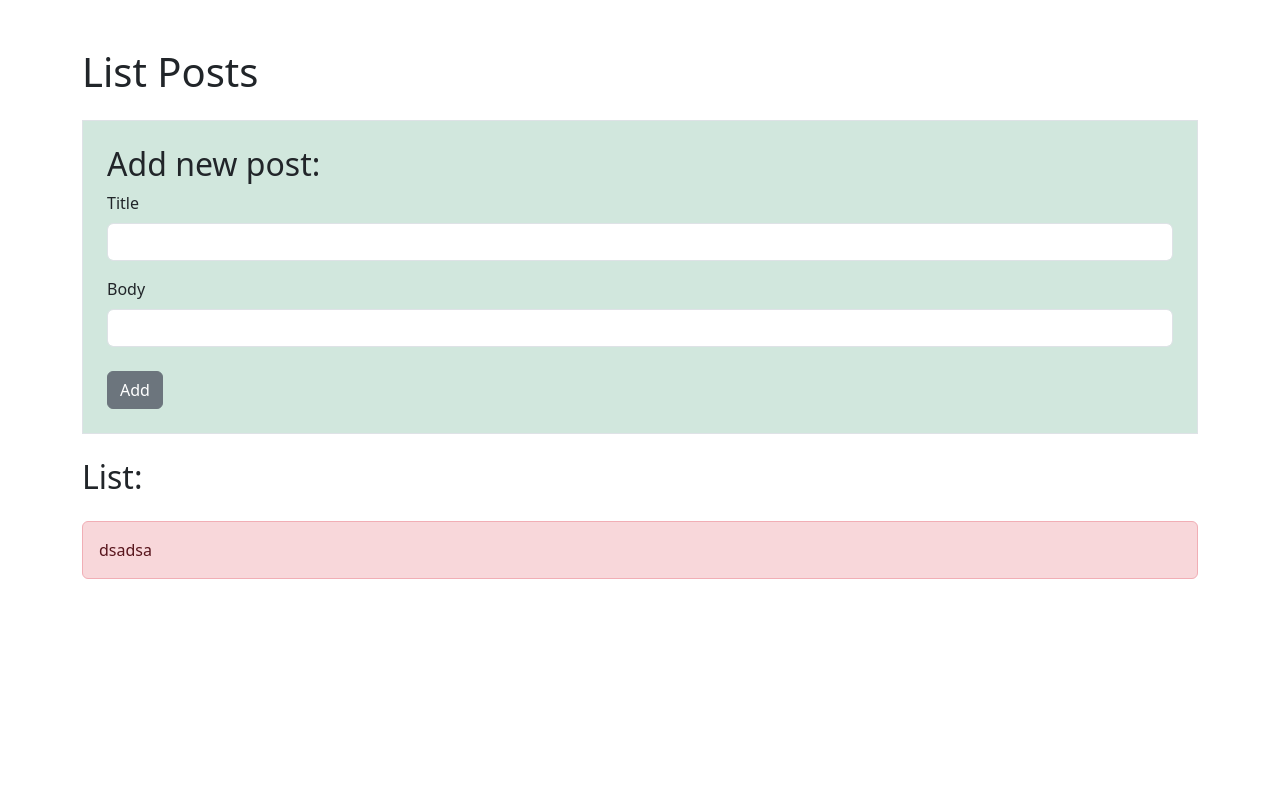
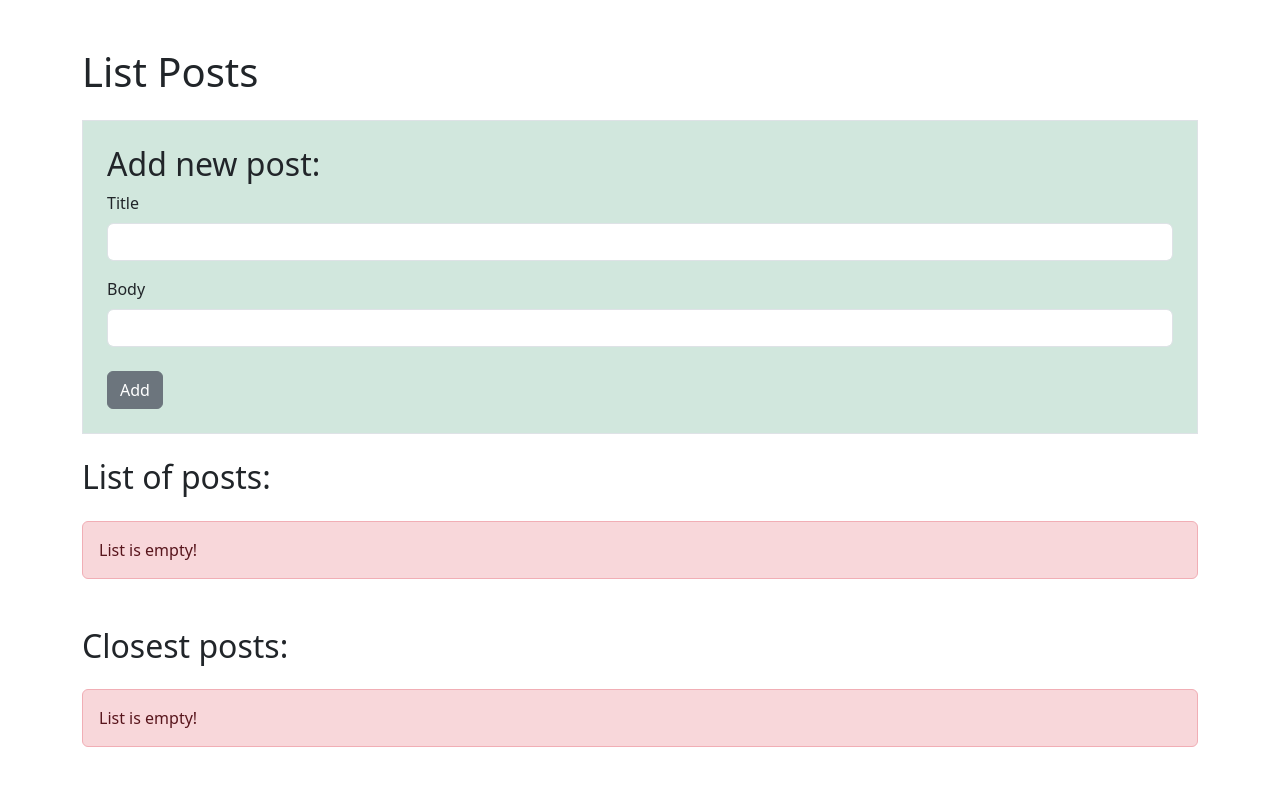
Before and after one commit to Manzadey/vue-project, a Vue app: page / in a window 1280 px wide. Shown: the top 786 px of the page. Built offline with nearby package versions, Linux system fonts and the light colour scheme.

Commit message:
update list component, add closest posts list

```diff
--- a/src/App.vue
+++ b/src/App.vue
@@ -94,6 +94,12 @@ export default defineComponent({
 
       this.updateStoragePosts();
     }
+  },
+
+  computed: {
+    closestPosts: function () {
+      return this.posts.filter(post => typeof post.date_closed === 'number');
+    }
   }
 })
 </script>
@@ -120,7 +126,17 @@ export default defineComponent({
       </div>
 
       <List
+          title="List of posts:"
           :posts="posts"
+          @delete="deletePost"
+          @deleteAll="deletePosts"
+          @closed="closePost"
+      />
+
+      <List
+          class="mt-5"
+          title="Closest posts:"
+          :posts="closestPosts"
           @delete="deletePost"
           @deleteAll="deletePosts"
           @closed="closePost"
--- a/src/components/Posts/List.vue
+++ b/src/components/Posts/List.vue
@@ -8,6 +8,10 @@ export default {
     posts: {
       type: Array,
       default: []
+    },
+    title: {
+      type: String,
+      required: true,
     }
   },
 
@@ -16,12 +20,6 @@ export default {
     'deleteAll',
     'closed',
   ],
-
-  data() {
-    return {
-      postExists: false,
-    }
-  },
 
   methods: {
     deletePost(id) {
@@ -47,7 +45,7 @@ export default {
 <template>
   <div>
     <div class="d-flex justify-content-between">
-      <h2>List:</h2>
+      <h2>{{ title }}</h2>
       <button
           class="btn btn-danger btn-sm"
           @click.prevent="deletePosts"
@@ -71,7 +69,7 @@ export default {
         />
       </ul>
       <my-alert
-          message="dsadsa"
+          message="List is empty!"
           type="alert-danger"
           :is-closest="false"
           v-else
```
